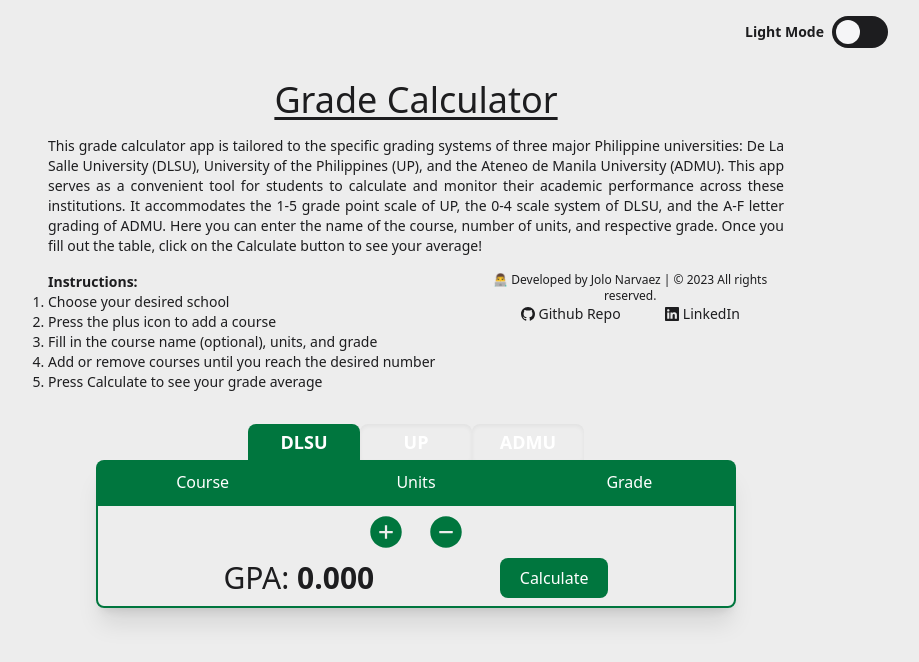
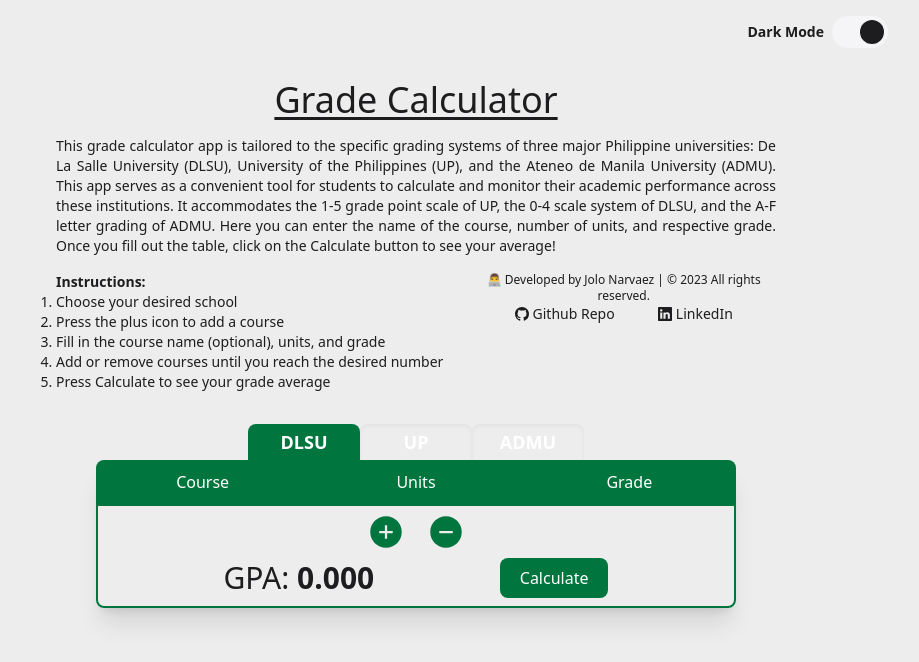
Before and after one commit to jolonarvaez/grade-calculator, a Next.js app: page / in a window 1280 px wide. Shown: the top 662 px of the page, without its empty margins (224-1143 px from the left). Built offline with nearby package versions, Linux system fonts and the light colour scheme.

Commit message:
add theme fixes and description width updates

```diff
--- a/components/Description.tsx
+++ b/components/Description.tsx
@@ -2,7 +2,7 @@
 
 export default function Description() {
   return (
-    <div className="font-sans space-y-4 p-4 w-4/5 md:w-3/5 mx-auto transition">
+    <div className="font-sans space-y-4 py-4 px-6 md:w-3/5 mx-auto transition">
       <div className="text-center text-4xl underline underline-offset-4">
         Grade Calculator
       </div>
--- a/components/ThemeSwitch.tsx
+++ b/components/ThemeSwitch.tsx
@@ -21,6 +21,12 @@
 
   useEffect(() => {
     setMounted(true)
+    if(theme === 'light'){
+        setEnabled(false)
+    }
+    else{
+        setEnabled(true)
+    }
   }, [])
 
   if (!mounted) {
```
